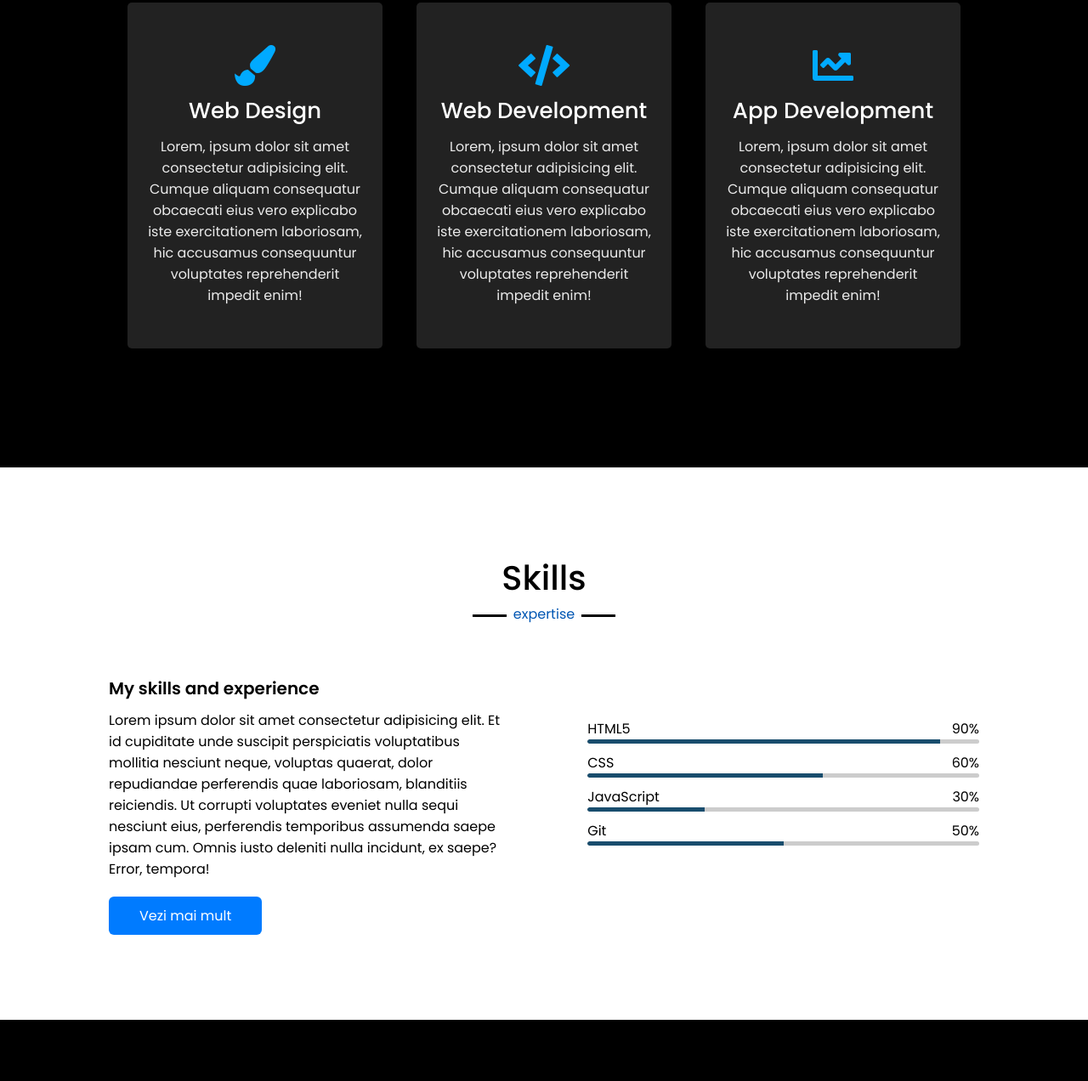
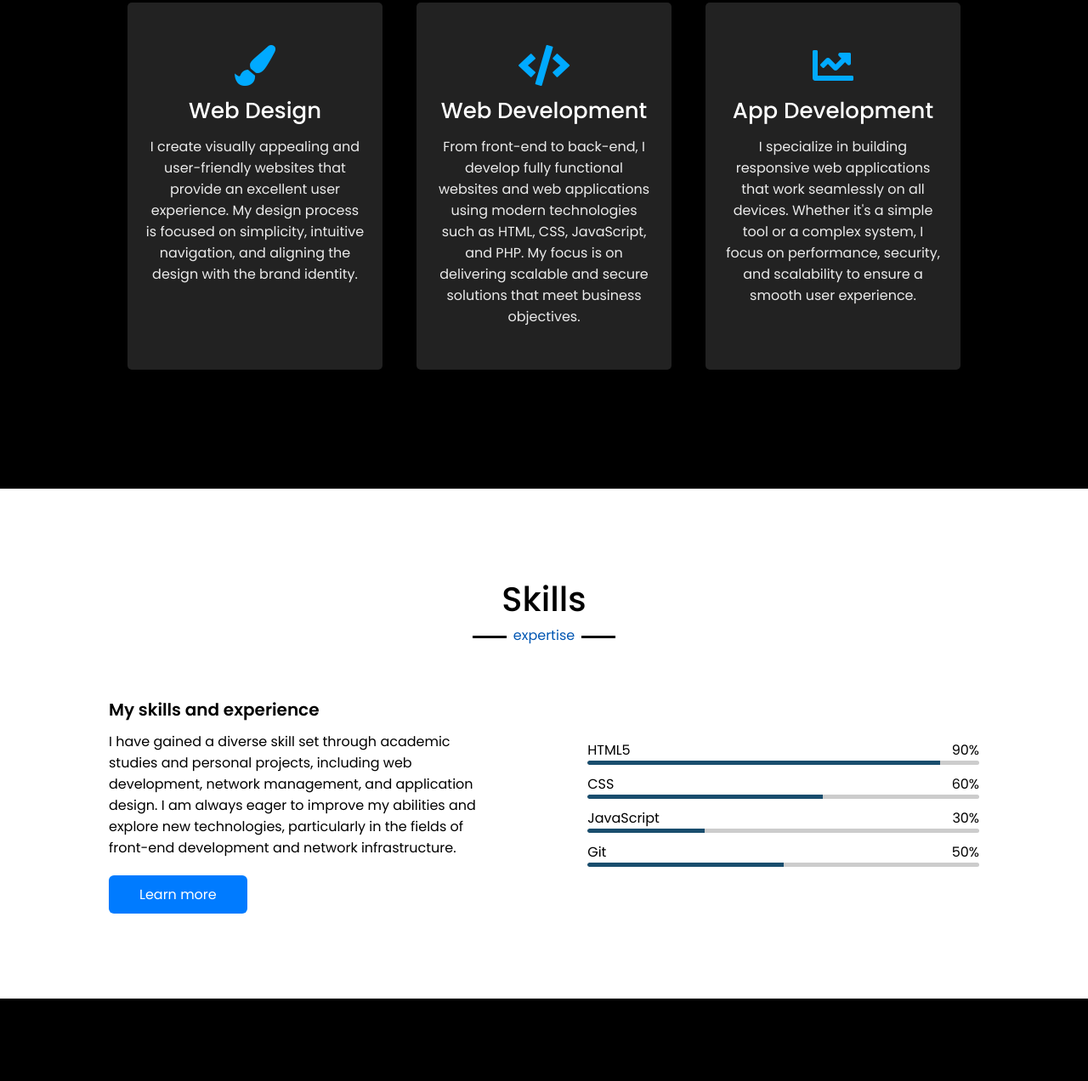
Before and after one commit to andreicapatina/stylized-IT-portfolio, a plain HTML site: page index.html in a window 1280 px wide. Shown: the part 1497-2769 px from the top of the page at 85% size. Drawn offline with Linux system fonts and the light colour scheme.

Commit message:
updated sections services and skills

```diff
--- a/index.html
+++ b/index.html
@@ -70,17 +70,17 @@
                     <div class="services-items">
                         <i class="fas fa-paint-brush fa-3x"></i>
                         <h2>Web Design</h2>
-                        <p>Lorem, ipsum dolor sit amet consectetur adipisicing elit. Cumque aliquam consequatur obcaecati eius vero explicabo iste exercitationem laboriosam, hic accusamus consequuntur voluptates reprehenderit impedit enim!</p>
+                        <p>I create visually appealing and user-friendly websites that provide an excellent user experience. My design process is focused on simplicity, intuitive navigation, and aligning the design with the brand identity.</p>
                     </div>
                     <div class="services-items">
                         <i class="fas fa-code fa-3x"></i>
                         <h2>Web Development</h2>
-                        <p>Lorem, ipsum dolor sit amet consectetur adipisicing elit. Cumque aliquam consequatur obcaecati eius vero explicabo iste exercitationem laboriosam, hic accusamus consequuntur voluptates reprehenderit impedit enim!</p>
+                        <p>From front-end to back-end, I develop fully functional websites and web applications using modern technologies such as HTML, CSS, JavaScript, and PHP. My focus is on delivering scalable and secure solutions that meet business objectives.</p>
                     </div>
                     <div class="services-items">
                         <i class="fas fa-chart-line fa-3x"></i>
                         <h2>App Development</h2>
-                        <p>Lorem, ipsum dolor sit amet consectetur adipisicing elit. Cumque aliquam consequatur obcaecati eius vero explicabo iste exercitationem laboriosam, hic accusamus consequuntur voluptates reprehenderit impedit enim!</p>
+                        <p>I specialize in building responsive web applications that work seamlessly on all devices. Whether it's a simple tool or a complex system, I focus on performance, security, and scalability to ensure a smooth user experience.</p>
                     </div>
                 </div>
             </div>
@@ -94,8 +94,8 @@
                 <div class="skills-container">
                     <div class="skills-info">
                         <h2>My skills and experience</h2>
-                        <p>Lorem ipsum dolor sit amet consectetur adipisicing elit. Et id cupiditate unde suscipit perspiciatis voluptatibus mollitia nesciunt neque, voluptas quaerat, dolor repudiandae perferendis quae laboriosam, blanditiis reiciendis. Ut corrupti voluptates eveniet nulla sequi nesciunt eius, perferendis temporibus assumenda saepe ipsam cum. Omnis iusto deleniti nulla incidunt, ex saepe? Error, tempora!</p>
-                        <a href="path/to/your/cv.pdf" class="cv-button">Vezi mai mult</a>
+                        <p>I have gained a diverse skill set through academic studies and personal projects, including web development, network management, and application design. I am always eager to improve my abilities and explore new technologies, particularly in the fields of front-end development and network infrastructure.</p>
+                        <a href="path/to/your/cv.pdf" class="cv-button">Learn more</a>
                     </div>
                     <div class="skills-chart">
                         <div class="skills-chart-item">
@@ -224,7 +224,7 @@
                 <div class="contact-contaier">
                     <div class="contact-info">
                         <h1>How to find me</h1>
-                        <p>Lorem ipsum dolor sit, amet consectetur adipisicing elit. Commodi voluptatibus sapiente harum impedit labore, odit aut placeat exercitationem, nihil minus minima. Consequatur aspernatur, quis beatae error accusamus cumque iusto incidunt. Rerum magnam, sint quam reiciendis mollitia perferendis cupiditate voluptatem, harum corrupti accusamus vero libero autem aspernatur omnis ipsum impedit ratione!</p>
+                        <p>If you’d like to get in touch, feel free to reach out! Whether it’s for discussing project collaborations, tech ideas, or general inquiries, I’m always open to conversations that lead to new opportunities and growth. I am available via email and ready to engage with those who share a passion for technology and innovation. Let’s connect and bring exciting projects to life together!</p>
                         <div class="contact-info-item">
                             <i class="fas fa-user fa-2x"></i>
                             <div>
```
